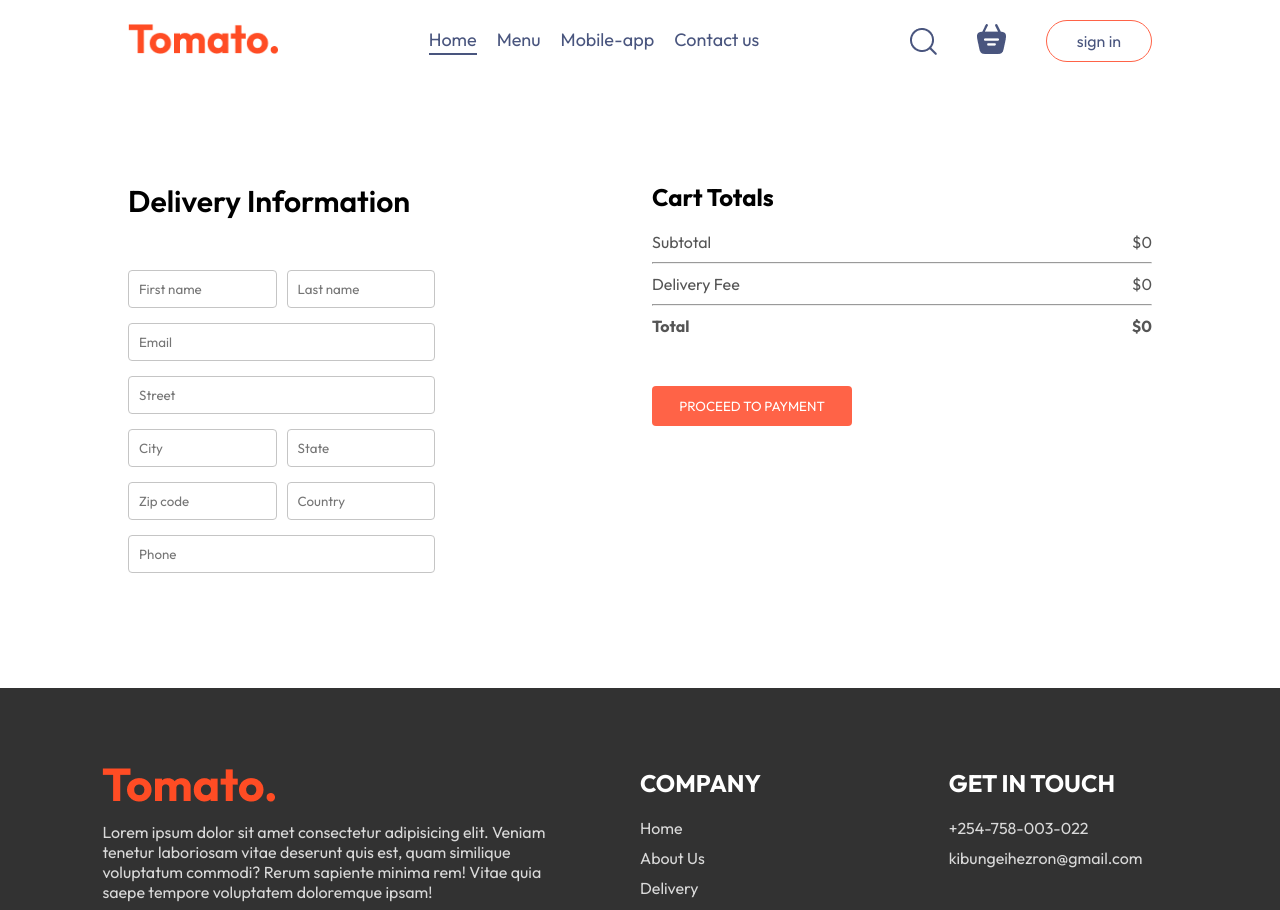
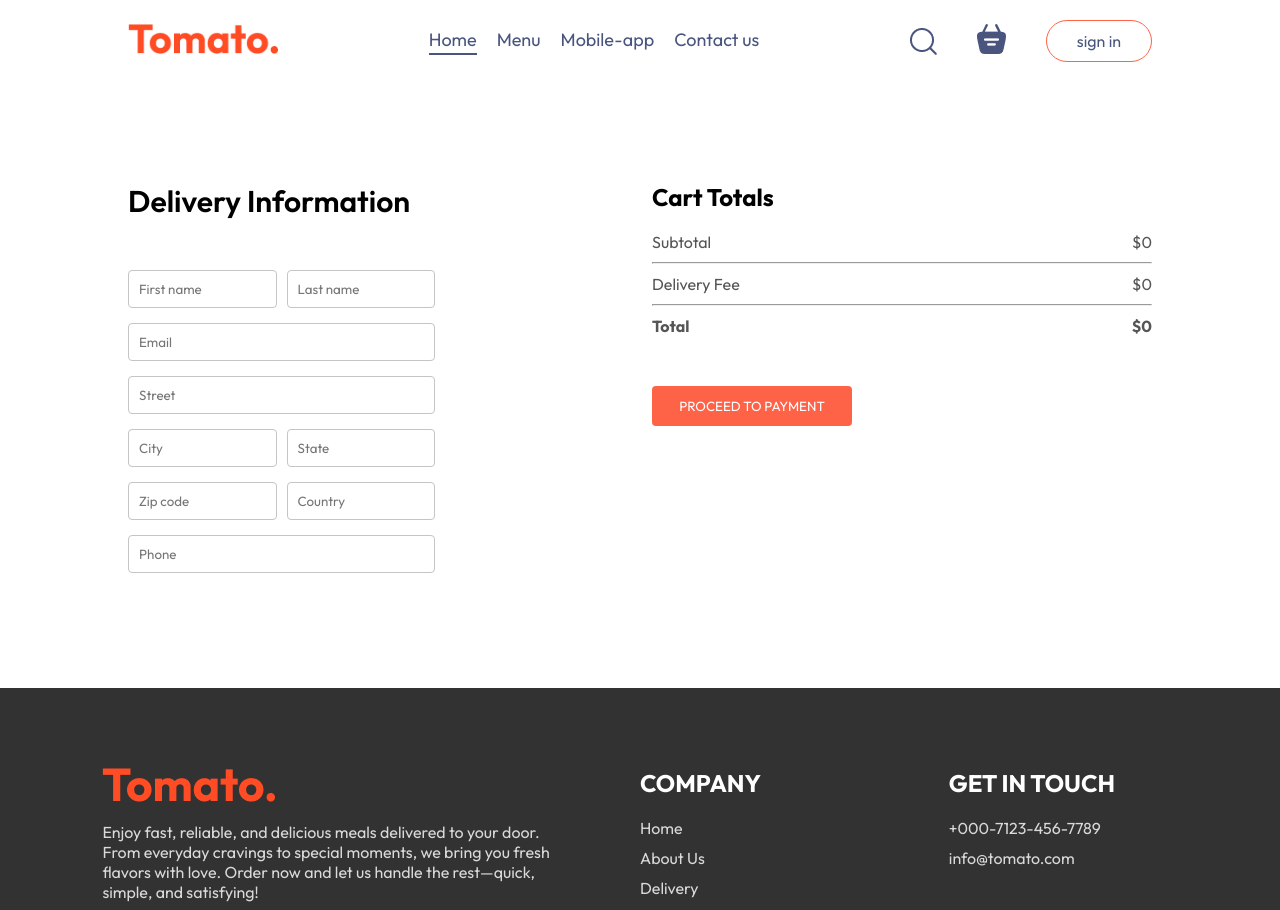
Before and after one commit to LimoHezron/React-Food-Delivery, a React app: page /PlaceOrder in a window 1280 px wide. Shown: the top 910 px of the page. Built offline with nearby package versions, Linux system fonts and the light colour scheme; the HTML template or start-up script is replaced by a standard one.

Commit message:
Update changes

```diff
--- a/src/components/Footer/Footer.jsx
+++ b/src/components/Footer/Footer.jsx
@@ -8,7 +8,7 @@ const Footer = () => {
         <div className="footer-content">
             <div className="footer-content-left">
                 <img src={assets.logo} alt="" />
-                <p>Lorem ipsum dolor sit amet consectetur adipisicing elit. Veniam tenetur laboriosam vitae deserunt quis est, quam similique voluptatum commodi? Rerum sapiente minima rem! Vitae quia saepe tempore voluptatem doloremque ipsam!</p>
+                <p>Enjoy fast, reliable, and delicious meals delivered to your door. From everyday cravings to special moments, we bring you fresh flavors with love. Order now and let us handle the rest—quick, simple, and satisfying!</p>
                 <div className='footer-social-icons'>
                     <img src={assets.facebook_icon} alt="" />
                     <img src={assets.twitter_icon} alt="" />
@@ -27,8 +27,8 @@ const Footer = () => {
             <div className="footer-content-right">
                 <h2>GET IN TOUCH</h2>
                 <ul>
-                    <li>+254-758-003-022</li>
-                    <li>kibungeihezron@gmail.com</li>
+                    <li>+000-7123-456-7789</li>
+                    <li>info@tomato.com</li>
                 </ul>
             </div>
         </div>
```
